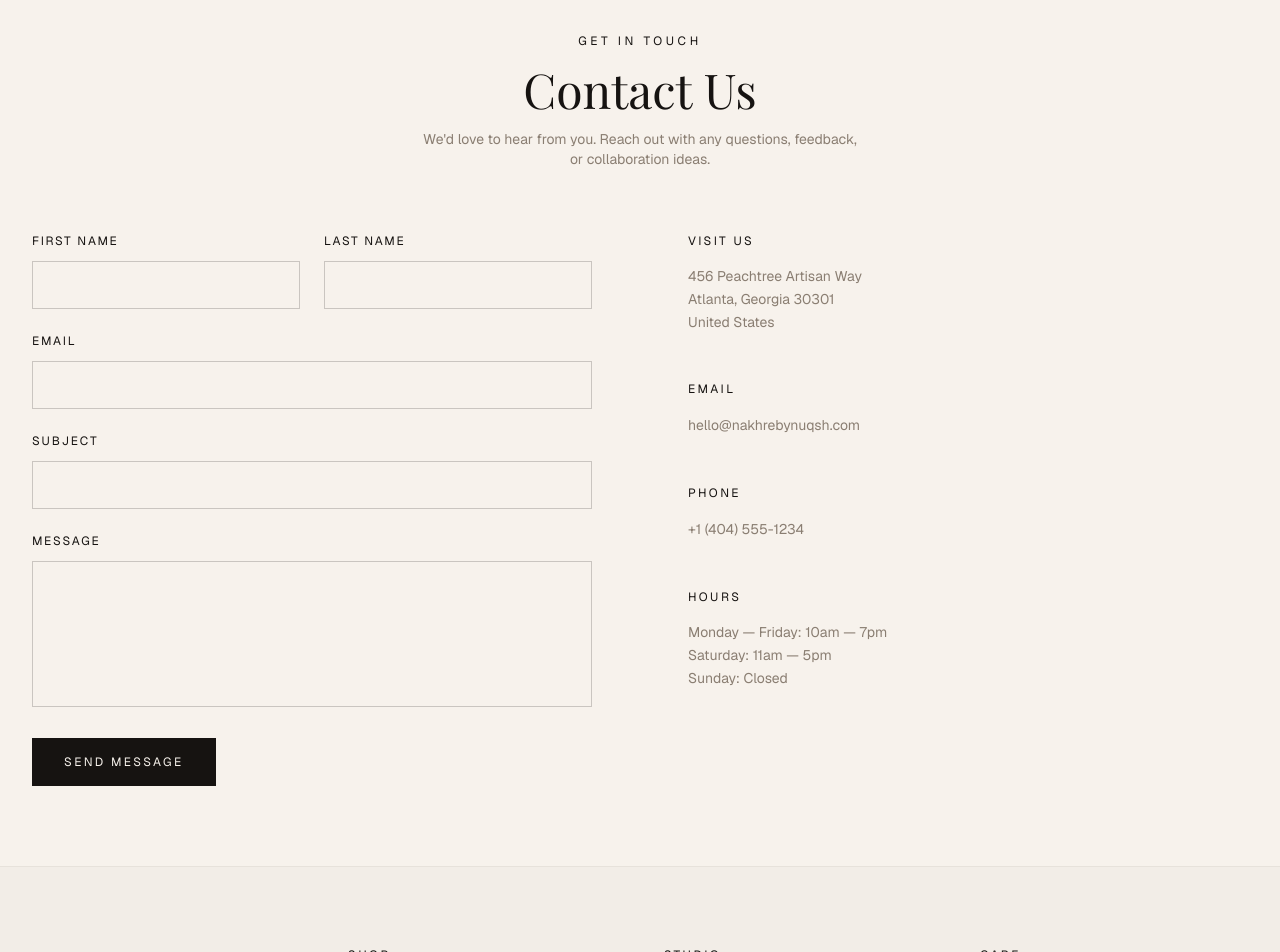
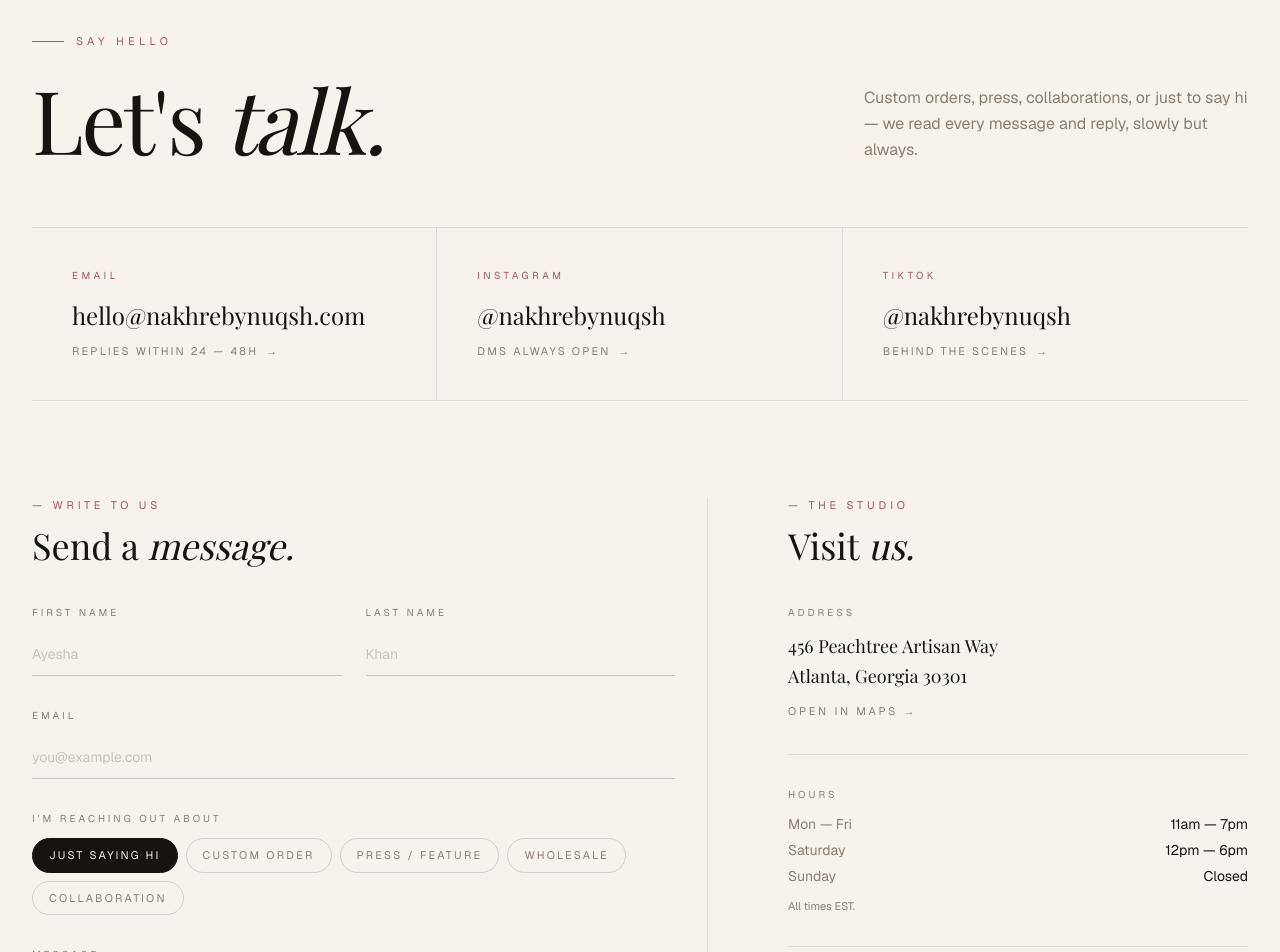
Before and after one commit to ApecGroupDev/nakhrebynuqsh, a Next.js app: page /contact in a window 1280 px wide. Shown: the part 120-1072 px from the top of the page. Built offline with nearby package versions, Linux system fonts and the light colour scheme; a web font is replaced by a local one.

Commit message:
contact page content update

```diff
--- a/app/contact/page.tsx
+++ b/app/contact/page.tsx
@@ -1,128 +1,268 @@
 import type { Metadata } from "next";
 
 export const metadata: Metadata = {
-  title: "Contact | Nakhre by Nuqsh",
-  description: "Get in touch with Nakhre by Nuqsh.",
+  title: "Contact | Nakhré by Nuqsh",
+  description: "Custom orders, press, and collaborations — say hello.",
 };
+
+const SOCIAL_HANDLE = "nakhrebynuqsh";
+
+const quickReach = [
+  {
+    label: "Email",
+    value: "hello@nakhrebynuqsh.com",
+    href: "mailto:hello@nakhrebynuqsh.com",
+    note: "Replies within 24 — 48h",
+  },
+  {
+    label: "Instagram",
+    value: `@${SOCIAL_HANDLE}`,
+    href: `https://instagram.com/${SOCIAL_HANDLE}`,
+    note: "DMs always open",
+  },
+  {
+    label: "TikTok",
+    value: `@${SOCIAL_HANDLE}`,
+    href: `https://tiktok.com/@${SOCIAL_HANDLE}`,
+    note: "Behind the scenes",
+  },
+];
+
+const reasons = [
+  "Just saying hi",
+  "Custom order",
+  "Press / Feature",
+  "Wholesale",
+  "Collaboration",
+];
 
 export default function ContactPage() {
   return (
-    <div className="max-w-7xl mx-auto px-6 lg:px-8 py-12 lg:py-20">
-      <div className="text-center mb-16">
-        <p className="text-xs tracking-[0.3em] uppercase text-gold mb-4">
-          Get In Touch
+    <div>
+      {/* Hero */}
+      <section className="max-w-7xl mx-auto px-6 lg:px-8 pt-12 lg:pt-20 pb-12 lg:pb-16">
+        <div className="grid lg:grid-cols-12 gap-8 items-end">
+          <div className="lg:col-span-8">
+            <p className="text-[11px] tracking-[0.4em] uppercase text-accent mb-6 flex items-center gap-3">
+              <span className="w-8 h-px bg-accent" />
+              Say Hello
             </p>
-        <h1 className="font-serif text-4xl lg:text-5xl mb-4">Contact Us</h1>
-        <p className="text-muted text-sm max-w-md mx-auto">
-          We&apos;d love to hear from you. Reach out with any questions,
-          feedback, or collaboration ideas.
+            <h1 className="font-serif text-5xl md:text-6xl lg:text-[5.5rem] leading-[1.02] tracking-tight">
+              Let&apos;s <span className="italic">talk.</span>
+            </h1>
+          </div>
+          <div className="lg:col-span-4">
+            <p className="text-muted text-base leading-relaxed max-w-md">
+              Custom orders, press, collaborations, or just to say hi —
+              we read every message and reply, slowly but always.
             </p>
           </div>
+        </div>
+      </section>
 
-      <div className="grid grid-cols-1 lg:grid-cols-2 gap-16 lg:gap-24">
-        {/* Contact form */}
-        <div>
-          <form className="space-y-6">
+      {/* Quick reach cards */}
+      <section className="max-w-7xl mx-auto px-6 lg:px-8 pb-16 lg:pb-24">
+        <div className="grid grid-cols-1 md:grid-cols-3 border-y border-foreground/10 divide-y md:divide-y-0 md:divide-x divide-foreground/10">
+          {quickReach.map((item) => (
+            <a
+              key={item.label}
+              href={item.href}
+              target={item.href.startsWith("http") ? "_blank" : undefined}
+              rel={item.href.startsWith("http") ? "noreferrer" : undefined}
+              className="group p-8 lg:p-10 hover:bg-accent-soft/30 transition-colors"
+            >
+              <p className="text-[10px] tracking-[0.35em] uppercase text-accent mb-4">
+                {item.label}
+              </p>
+              <p className="font-serif text-xl lg:text-2xl group-hover:italic transition-all">
+                {item.value}
+              </p>
+              <p className="mt-3 text-[11px] tracking-[0.2em] uppercase text-muted flex items-center gap-2">
+                {item.note}
+                <span className="transition-transform group-hover:translate-x-1">→</span>
+              </p>
+            </a>
+          ))}
+        </div>
+      </section>
+
+      {/* Form + Studio info */}
+      <section className="max-w-7xl mx-auto px-6 lg:px-8 pb-20 lg:pb-32">
+        <div className="grid grid-cols-1 lg:grid-cols-12 gap-12 lg:gap-20">
+          {/* Form */}
+          <div className="lg:col-span-7 lg:pr-8 lg:border-r lg:border-foreground/10">
+            <div className="mb-10">
+              <p className="text-[11px] tracking-[0.35em] uppercase text-accent mb-3">
+                — Write to Us
+              </p>
+              <h2 className="font-serif text-3xl lg:text-4xl">
+                Send a <span className="italic">message.</span>
+              </h2>
+            </div>
+
+            <form className="space-y-8">
               <div className="grid grid-cols-1 sm:grid-cols-2 gap-6">
                 <div>
-                <label className="block text-xs tracking-[0.15em] uppercase mb-3">
+                  <label className="block text-[10px] tracking-[0.3em] uppercase text-muted mb-3">
                     First Name
                   </label>
                   <input
                     type="text"
-                  className="w-full h-12 px-4 bg-transparent border border-foreground/20 text-sm focus:outline-none focus:border-gold transition-colors"
+                    placeholder="Ayesha"
+                    className="w-full h-11 bg-transparent border-b border-foreground/20 text-sm placeholder:text-muted/40 focus:outline-none focus:border-accent transition-colors"
                   />
                 </div>
                 <div>
-                <label className="block text-xs tracking-[0.15em] uppercase mb-3">
+                  <label className="block text-[10px] tracking-[0.3em] uppercase text-muted mb-3">
                     Last Name
                   </label>
                   <input
                     type="text"
-                  className="w-full h-12 px-4 bg-transparent border border-foreground/20 text-sm focus:outline-none focus:border-gold transition-colors"
+                    placeholder="Khan"
+                    className="w-full h-11 bg-transparent border-b border-foreground/20 text-sm placeholder:text-muted/40 focus:outline-none focus:border-accent transition-colors"
                   />
                 </div>
               </div>
+
               <div>
-              <label className="block text-xs tracking-[0.15em] uppercase mb-3">
+                <label className="block text-[10px] tracking-[0.3em] uppercase text-muted mb-3">
                   Email
                 </label>
                 <input
                   type="email"
-                className="w-full h-12 px-4 bg-transparent border border-foreground/20 text-sm focus:outline-none focus:border-gold transition-colors"
+                  placeholder="you@example.com"
+                  className="w-full h-11 bg-transparent border-b border-foreground/20 text-sm placeholder:text-muted/40 focus:outline-none focus:border-accent transition-colors"
                 />
               </div>
+
               <div>
-              <label className="block text-xs tracking-[0.15em] uppercase mb-3">
-                Subject
+                <label className="block text-[10px] tracking-[0.3em] uppercase text-muted mb-3">
+                  I&apos;m reaching out about
                 </label>
+                <div className="flex flex-wrap gap-2">
+                  {reasons.map((r, i) => (
+                    <label
+                      key={r}
+                      className="cursor-pointer group"
+                    >
                       <input
-                type="text"
-                className="w-full h-12 px-4 bg-transparent border border-foreground/20 text-sm focus:outline-none focus:border-gold transition-colors"
+                        type="radio"
+                        name="reason"
+                        value={r}
+                        defaultChecked={i === 0}
+                        className="peer sr-only"
                       />
+                      <span className="block px-4 py-2 text-[11px] tracking-[0.2em] uppercase border border-foreground/15 rounded-full text-muted transition-colors peer-checked:bg-foreground peer-checked:text-background peer-checked:border-foreground hover:border-accent hover:text-accent peer-checked:hover:bg-accent peer-checked:hover:border-accent peer-checked:hover:text-background">
+                        {r}
+                      </span>
+                    </label>
+                  ))}
                 </div>
+              </div>
+
               <div>
-              <label className="block text-xs tracking-[0.15em] uppercase mb-3">
+                <label className="block text-[10px] tracking-[0.3em] uppercase text-muted mb-3">
                   Message
                 </label>
                 <textarea
-                rows={6}
-                className="w-full px-4 py-3 bg-transparent border border-foreground/20 text-sm focus:outline-none focus:border-gold transition-colors resize-none"
+                  rows={5}
+                  placeholder="Tell us a little bit…"
+                  className="w-full bg-transparent border-b border-foreground/20 text-sm placeholder:text-muted/40 focus:outline-none focus:border-accent transition-colors resize-none py-2"
                 />
               </div>
+
+              <div className="flex flex-col sm:flex-row sm:items-center sm:justify-between gap-4 pt-2">
                 <button
                   type="submit"
-              className="h-12 px-8 bg-foreground text-background text-xs tracking-[0.2em] uppercase hover:bg-gold transition-colors duration-300"
+                  className="group inline-flex items-center justify-center h-12 px-8 bg-foreground text-background text-[11px] tracking-[0.25em] uppercase hover:bg-accent transition-colors duration-300"
                 >
                   Send Message
+                  <span className="ml-3 transition-transform group-hover:translate-x-1">→</span>
                 </button>
+                <p className="text-[11px] text-muted">
+                  We typically reply within 24 — 48 hours.
+                </p>
+              </div>
             </form>
           </div>
 
-        {/* Contact info */}
-        <div className="space-y-12">
+          {/* Studio info */}
+          <aside className="lg:col-span-5 space-y-10">
             <div>
-            <h3 className="text-xs tracking-[0.2em] uppercase mb-4">
-              Visit Us
+              <p className="text-[11px] tracking-[0.35em] uppercase text-accent mb-3">
+                — The Studio
+              </p>
+              <h2 className="font-serif text-3xl lg:text-4xl">
+                Visit <span className="italic">us.</span>
+              </h2>
+            </div>
+
+            <div className="space-y-8">
+              <div>
+                <h3 className="text-[10px] tracking-[0.3em] uppercase text-muted mb-3">
+                  Address
                 </h3>
-            <p className="text-sm text-muted leading-relaxed">
+                <p className="font-serif text-lg leading-relaxed">
                   456 Peachtree Artisan Way
                   <br />
                   Atlanta, Georgia 30301
-              <br />
-              United States
                 </p>
-          </div>
-          <div>
-            <h3 className="text-xs tracking-[0.2em] uppercase mb-4">Email</h3>
                 <a
-              href="mailto:hello@nakhrebynuqsh.com"
-              className="text-sm text-muted hover:text-gold transition-colors"
+                  href="https://maps.google.com/?q=Peachtree+Atlanta+GA"
+                  target="_blank"
+                  rel="noreferrer"
+                  className="mt-3 inline-flex items-center gap-2 text-[11px] tracking-[0.25em] uppercase text-muted hover:text-accent transition-colors"
                 >
-              hello@nakhrebynuqsh.com
+                  Open in maps →
                 </a>
               </div>
-          <div>
-            <h3 className="text-xs tracking-[0.2em] uppercase mb-4">Phone</h3>
+
+              <div className="border-t border-foreground/10 pt-8">
+                <h3 className="text-[10px] tracking-[0.3em] uppercase text-muted mb-3">
+                  Hours
+                </h3>
+                <dl className="space-y-1.5 text-sm">
+                  <div className="flex justify-between">
+                    <dt className="text-muted">Mon — Fri</dt>
+                    <dd>11am — 7pm</dd>
+                  </div>
+                  <div className="flex justify-between">
+                    <dt className="text-muted">Saturday</dt>
+                    <dd>12pm — 6pm</dd>
+                  </div>
+                  <div className="flex justify-between">
+                    <dt className="text-muted">Sunday</dt>
+                    <dd>Closed</dd>
+                  </div>
+                </dl>
+                <p className="mt-3 text-[11px] text-muted">All times EST.</p>
+              </div>
+
+              <div className="border-t border-foreground/10 pt-8">
+                <h3 className="text-[10px] tracking-[0.3em] uppercase text-muted mb-3">
+                  Phone
+                </h3>
                 <a
                   href="tel:+14045551234"
-              className="text-sm text-muted hover:text-gold transition-colors"
+                  className="font-serif text-lg hover:text-accent transition-colors"
                 >
                   +1 (404) 555-1234
                 </a>
               </div>
-          <div>
-            <h3 className="text-xs tracking-[0.2em] uppercase mb-4">Hours</h3>
-            <p className="text-sm text-muted leading-relaxed">
-              Monday — Friday: 10am — 7pm
-              <br />
-              Saturday: 11am — 5pm
-              <br />
-              Sunday: Closed
+
+              <div className="border-t border-foreground/10 pt-8 bg-accent-soft/30 -mx-6 px-6 py-6 lg:mx-0 lg:px-6 lg:rounded-sm">
+                <p className="font-serif italic text-base leading-relaxed">
+                  &ldquo;The fastest way to reach us is through Instagram
+                  DMs — we&apos;re there most of the day.&rdquo;
+                </p>
+                <p className="mt-3 text-[10px] tracking-[0.3em] uppercase text-muted">
+                  — Studio Team
                 </p>
               </div>
             </div>
+          </aside>
         </div>
+      </section>
     </div>
   );
 }
```
Lines whose indentation alone changed are shown as unchanged.
